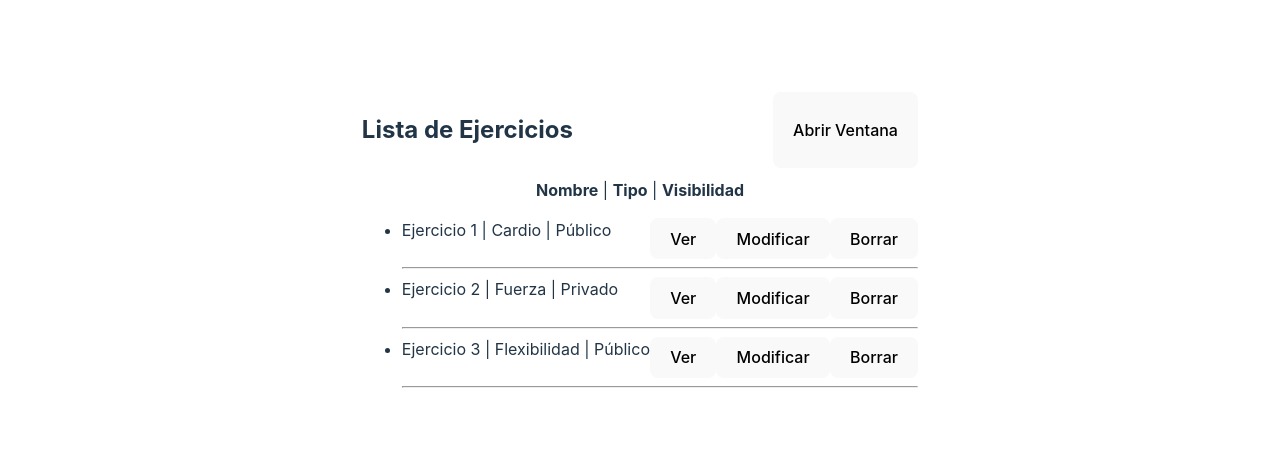
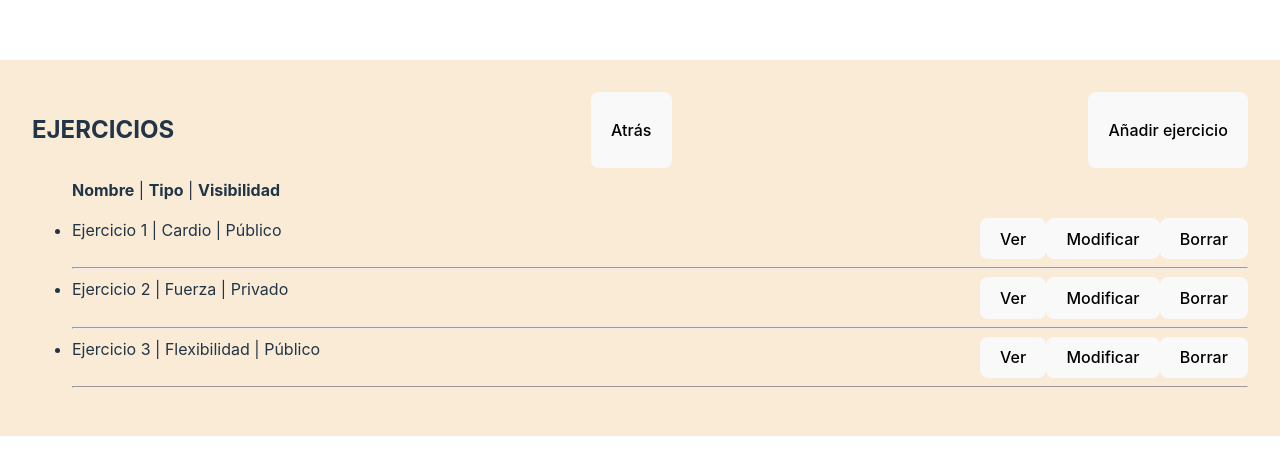
Before and after one commit to NicolasLeribleUMA/Requisitos07, a React (Vite) app in the folder client/: page / in a window 1280 px wide. Shown: the part 152-626 px from the top of the page. Built offline with nearby package versions, Linux system fonts and the light colour scheme.

Commit message:
HTML y CSS things

```diff
--- /dev/null
+++ b/client/src/css/ventanaAdd.css
@@ -0,0 +1,12 @@
+
+
+#root{
+ background-color: antiquewhite;
+ width: 100%;
+ height: 100%;
+}
+
+#descripcion{
+    height:40px;
+    overflow: scroll;
+}
--- a/client/src/pages/Ejercicios.jsx
+++ b/client/src/pages/Ejercicios.jsx
@@ -1,4 +1,5 @@
 import React, { useState } from 'react';
+import '../css/ventanaAdd.css'
 
 const listaDeEjercicios = [
   { nombre: 'Ejercicio 1', tipo: 'Cardio', privado: false },
@@ -18,13 +19,22 @@ export function Ejercicios() {
     setMostrarVentana(false);
   };
 
+{/* WIP: VENTANA DE CONFIRMACION DE AÑADIR EJERCICIO (Ejercicio añadido)*/}
+{/* VENTANA DE VER EJERCICIO */}
+{/* MODIFICAR DE VER EJERCICIO */}
+{/* WIP: VENTANA DE CONFIRMACION DE MODIFICAR EJERCICIO (Ejercicio modificado)*/}
+{/* VENTANA / pop-up PARA PREGUNTAR SI ESTAS SEGURO DE ELIMINAR EJERCICIO */}
+{/* WIP: VENTANA DE CONFIRMACION DE ELIMINAR EJERCICIO (Ejercicio eliminado)*/}
+
   return (
     <div style={{ textAlign: 'center' }}>
-      <div style={{ display: 'flex', justifyContent: 'space-between', marginBottom: '10px' }}>
-        <h2>Lista de Ejercicios</h2>
-        <button onClick={abrirVentana}>Abrir Ventana</button>
+      <div style={{ display: 'flex', justifyContent: 'space-between', marginBottom: '10px'}}>
+        <h2>EJERCICIOS</h2>
+        <button onClick={abrirVentana}>Atrás</button>
+        <button onClick={abrirVentana}>Añadir ejercicio</button>
+        {/*HAY QUE HACER QUE VUELVA A HOME*/}
       </div>
-      <div>
+      <div style ={{textAlign: 'left', marginLeft: '40px'}}>
         <strong>Nombre</strong> | <strong>Tipo</strong> | <strong>Visibilidad</strong>
       </div>
       <ul>
@@ -49,16 +59,26 @@ export function Ejercicios() {
       {mostrarVentana && (
         <div style={{ position: 'fixed', top: '0', left: '0', width: '100%', height: '100%', background: 'rgba(0, 0, 0, 0.5)', zIndex: '1' }}>
           <div style={{ position: 'absolute', top: '50%', left: '50%', transform: 'translate(-50%, -50%)', background: 'white', padding: '20px', borderRadius: '8px', width: '300px' }}>
+
+            <div style={{ display: 'flex', justifyContent: 'space-between'}}>
             <h3>Nuevo Ejercicio</h3>
-            <label>Nombre:</label>
-            <input type="text" />
-            <label>Tipo:</label>
-            <input type="text" />
-            <label>Link:</label>
-            <input type="text" />
-            <label>Descripcion:</label>
-            <input type="text" />
             <button onClick={cerrarVentana}>Cancelar</button>
+            </div>
+            <p>Nombre: <input type="text" /></p>
+
+            <p>Tipo: <input type="text" /></p>
+
+            <p>Link: <input type="text" /></p>
+
+            <p>Descripcion: <input type="text" id="descripcion"/></p>
+
+            <div style={{ display: 'flex', justifyContent: 'space-between'}}>
+
+            <label><input type= "checkbox" value = "Privado" /> Privado </label>
+
+            <button onClick={cerrarVentana}>Confirmar</button>
+            {/* Este debería mostrar una ventana de ejercicio añadido y mostrarlo */}
+            </div>
           </div>
         </div>
       )}
```
